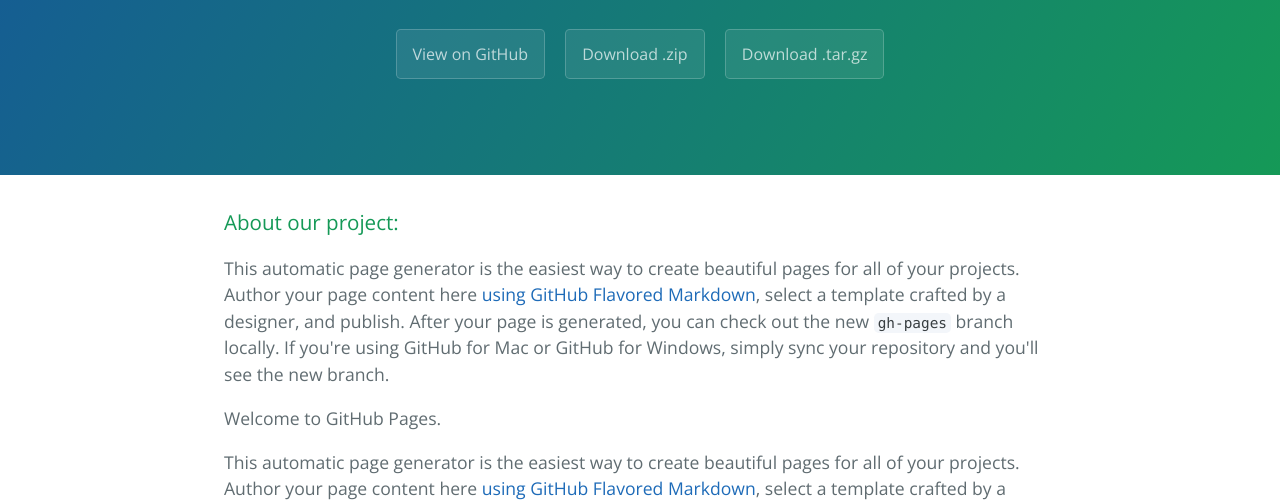
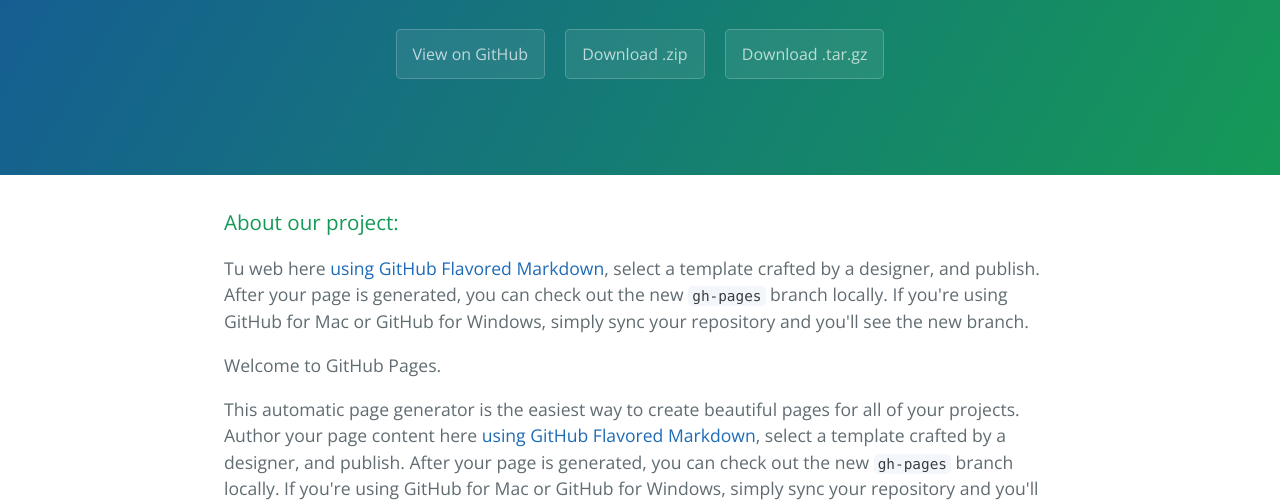
Before and after one commit to davidpenaplanell/DataScience, a plain HTML site: page index.html in a window 1280 px wide. Shown: the part 286-790 px from the top of the page. Drawn offline with nearby package versions, Linux system fonts and the light colour scheme.

Commit message:
Update index.html

```diff
--- a/index.html
+++ b/index.html
@@ -22,7 +22,7 @@
       <h3>
 <a id="About our project" class="anchor" href="#About our project" aria-hidden="true"><span class="octicon octicon-link"></span></a>About our project:</h3>
 
-<p>This automatic page generator is the easiest way to create beautiful pages for all of your projects. Author your page content here <a href="https://guides.github.com/features/mastering-markdown/">using GitHub Flavored Markdown</a>, select a template crafted by a designer, and publish. After your page is generated, you can check out the new <code>gh-pages</code> branch locally. If you're using GitHub for Mac or GitHub for Windows, simply sync your repository and you'll see the new branch.</p>
+<p> Tu web here <a href="https://github.com/davidpenaplanell/DataScience/blob/master/BCNZIP2.html">using GitHub Flavored Markdown</a>, select a template crafted by a designer, and publish. After your page is generated, you can check out the new <code>gh-pages</code> branch locally. If you're using GitHub for Mac or GitHub for Windows, simply sync your repository and you'll see the new branch.</p>
 
 <a id="welcome-to-github-pages" class="anchor" href="#welcome-to-github-pages" aria-hidden="true"><span class="octicon octicon-link"></span></a>Welcome to GitHub Pages.</h3>
 
```
